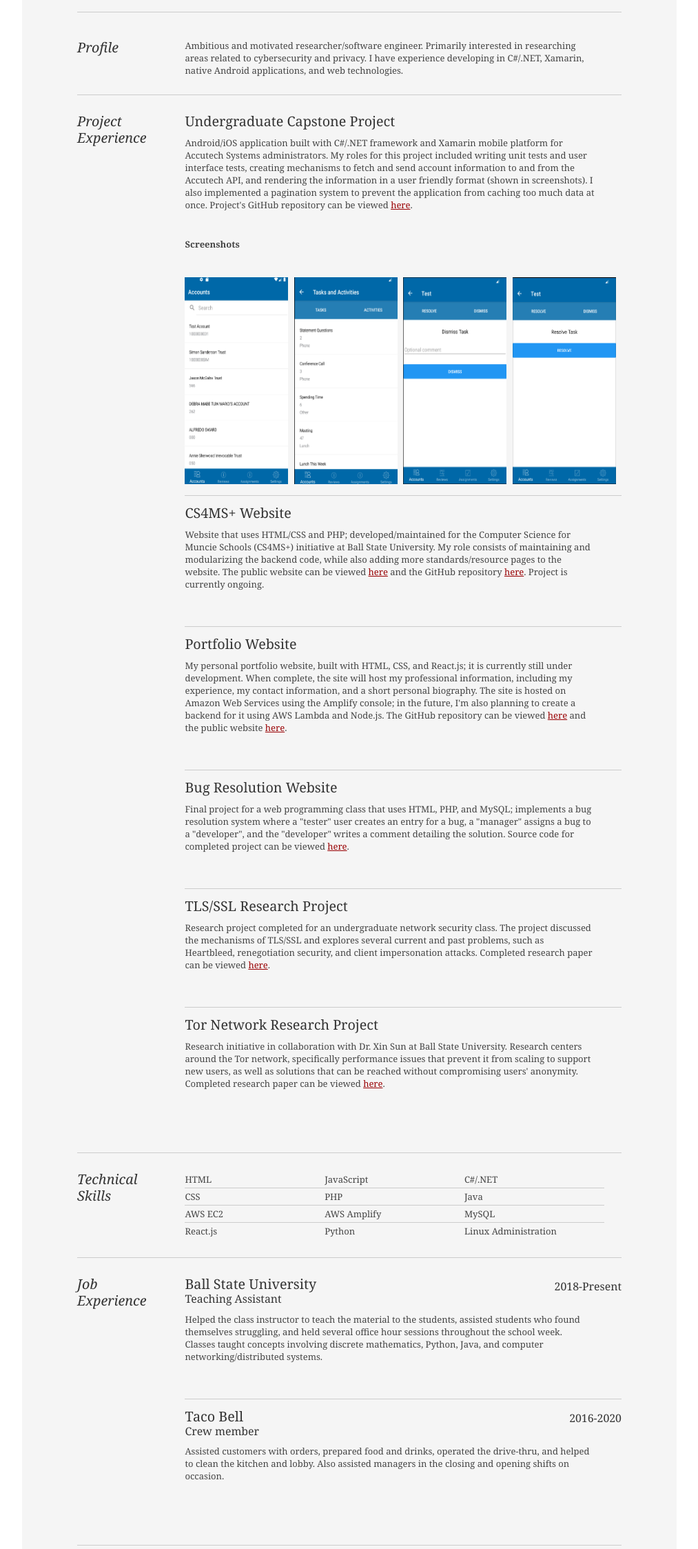
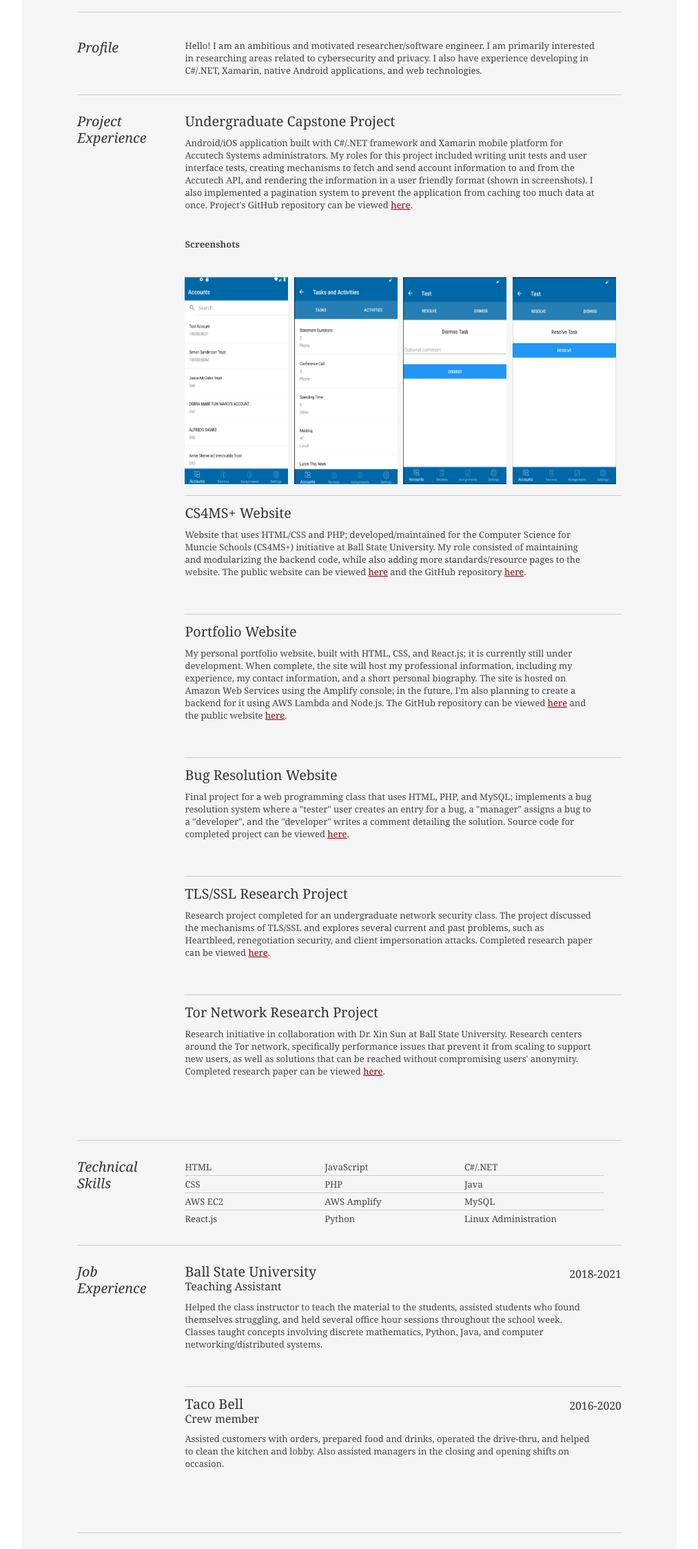
Before and after one commit to mkeen31/old-portfolio-site, a plain HTML site: page index.html in a window 1280 px wide. Shown: the part 256-2502 px from the top of the page at 69% size, without its empty margins (133-1146 px from the left). Drawn offline with Linux system fonts and the light colour scheme.

Commit message:
forgot some things

```diff
--- a/index.html
+++ b/index.html
@@ -47,9 +47,8 @@
 						</div>
 						<div class="yui-u">
 							<p>
-								Ambitious and motivated researcher/software engineer. Primarily interested in researching areas related to
-								cybersecurity and privacy. I have experience developing in C#/.NET, Xamarin, native Android applications,
-								and web technologies.
+								Hello! I am an ambitious and motivated researcher/software engineer. I am primarily interested in researching areas related to
+								cybersecurity and privacy. I also have experience developing in C#/.NET, Xamarin, native Android applications, and web technologies.
 							</p>
 						</div>
 					</div>
@@ -81,9 +80,9 @@
 								<h2>CS4MS+ Website</h2>
 								<p>
 									Website that uses HTML/CSS and PHP; developed/maintained for the Computer Science for Muncie Schools (CS4MS+)
-									initiative at Ball State University. My role consists of maintaining and modularizing the backend code, while also adding
+									initiative at Ball State University. My role consisted of maintaining and modularizing the backend code, while also adding
 									more standards/resource pages to the website. The public website can be viewed <a target="_blank" href="https://www.cs.bsu.edu/cs4ms/">here</a>
-									and the GitHub repository <a target="_blank" href="https://github.com/dllargent/CS4MS-Website">here</a>. Project is currently ongoing.
+									and the GitHub repository <a target="_blank" href="https://github.com/dllargent/CS4MS-Website">here</a>.
 								</p>
 							</div>
 
@@ -168,7 +167,7 @@
 							<div class="job">
 								<h2>Ball State University</h2>
 								<h3>Teaching Assistant</h3>
-								<h4>2018-Present</h4>
+								<h4>2018-2021</h4>
 								<p>
 									Helped the class instructor to teach the material to the students, assisted students who found themselves struggling,
 									and held several office hour sessions throughout the school week. Classes taught concepts involving discrete mathematics,
@@ -198,7 +197,7 @@
 								<h2>CS4MS+</h2>
 								<p>
 									Program at Ball State University that seeks to expose public school students to computer science,
-									especially females and minorities; participation involved engaging with teachers, students, and maintaining website
+									especially females and minorities; participation involved engaging with teachers, students, and maintaining website.
 								</p>
 							</div>
 							<div class="talent">
@@ -218,7 +217,7 @@
 						</div>
 						<div class="yui-u">
 							<p>
-								When I'm not busy with school or work, I like to strengthen my web programming skills, learn about cybersecurity/privacy.
+								When I'm not busy with school or work, I like to strengthen my web programming skills and learn about cybersecurity/privacy.
 								I enjoy reading almost anything computer science, history, science in general, or Stephen King. I also like having a good
 								time with my friends and enjoying the small moments in life.
 							</p>
```
